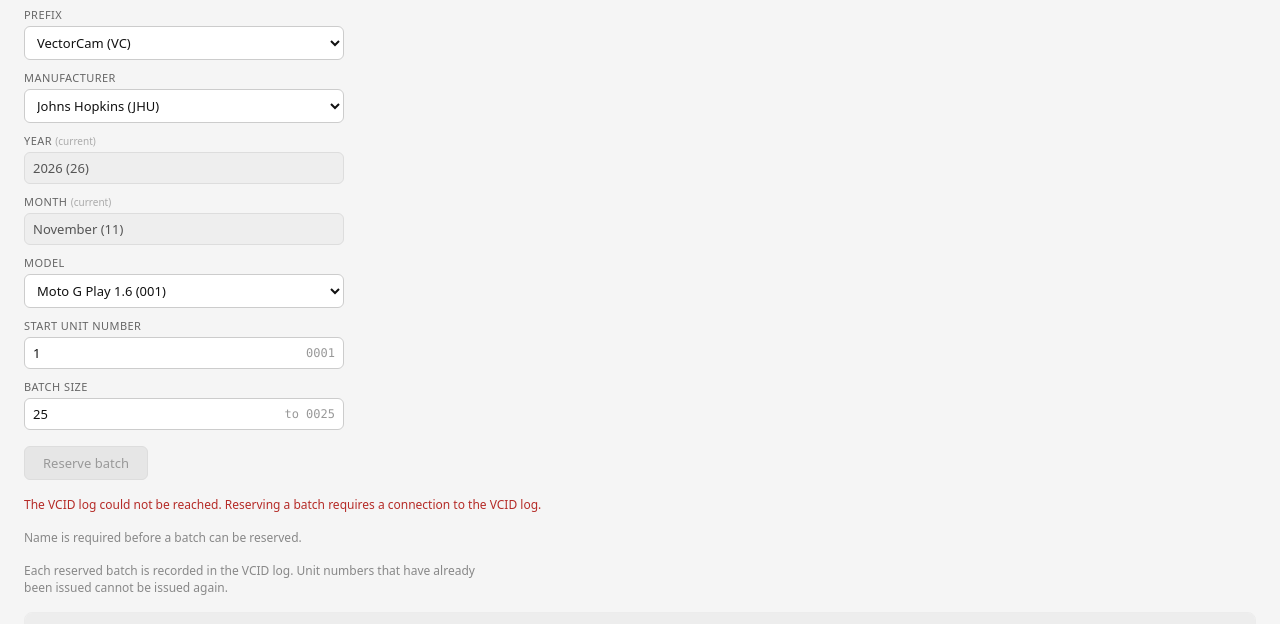
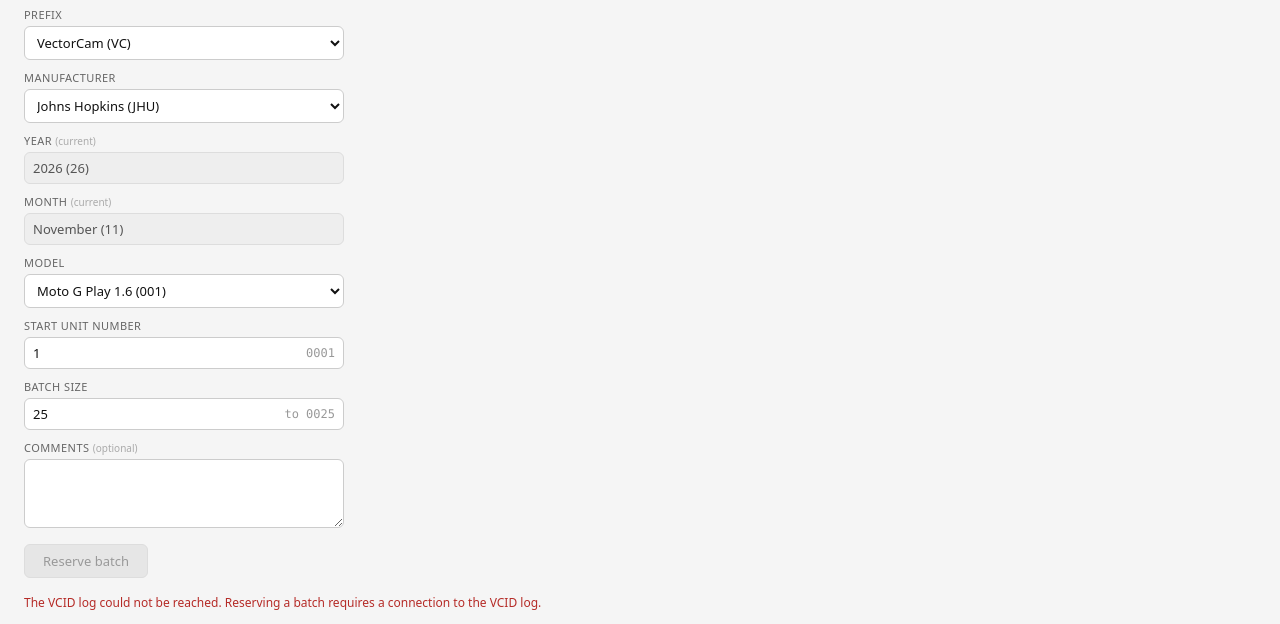
Before and after one commit to VectorCamHardware/VCID, a plain HTML site: page index.html in a window 1280 px wide. Shown: the part 122-746 px from the top of the page. Drawn offline with Linux system fonts and the light colour scheme; no server answers.

Commit message:
Add an optional Comments box, sent with each reserved batch
The comment is stored in the VCID log with every device in the batch
and the box is cleared after a successful reservation.

Co-Authored-By: Claude Opus 5.5 <noreply@anthropic.com>
Claude-Session: https://claude.ai/code/session_01PBrhtsi9kYw37yT8e4jvbp

```diff
--- a/index.html
+++ b/index.html
@@ -59,7 +59,8 @@
   .field label .range { font-size: 10px; color: #aaa; text-transform: none; letter-spacing: 0; }
 
   .field input,
-  .field select {
+  .field select,
+  .field textarea {
     padding: 6px 8px;
     font-size: 13px;
     border: 1px solid #ccc;
@@ -93,8 +94,11 @@
   /* Locked fields are filled in automatically and cannot be edited */
   .field input[readonly] { background: #eee; color: #555; border-color: #ddd; cursor: default; }
 
+  .field textarea { resize: vertical; min-height: 60px; line-height: 1.4; }
+
   .field input:focus,
-  .field select:focus { outline: 2px solid #4a90e2; outline-offset: 1px; }
+  .field select:focus,
+  .field textarea:focus { outline: 2px solid #4a90e2; outline-offset: 1px; }
   .field input.missing { border-color: #d9534f; }
   .required { color: #d9534f; }
 
@@ -281,6 +285,10 @@
         <span class="suffix" id="qtyPad"></span>
       </div>
     </div>
+    <div class="field">
+      <label for="comments">Comments <span class="range">(optional)</span></label>
+      <textarea id="comments" rows="3" maxlength="500"></textarea>
+    </div>
   </div>
 </div>
 
@@ -387,7 +395,7 @@ $('prefix').addEventListener('change', fillModels);
 const nameEl = $('opname');
 
 function operatorInfo() {
-  return { name: nameEl.value.trim() };
+  return { name: nameEl.value.trim(), comments: $('comments').value.trim() };
 }
 
 function setStatus(message, kind) {
@@ -573,7 +581,7 @@ async function doReserve() {
 
   let res;
   try {
-    res = await logRequest('POST', Object.assign({ action: 'reserve', name: operatorInfo().name }, keyParams(s),
+    res = await logRequest('POST', Object.assign({ action: 'reserve', name: operatorInfo().name, comments: operatorInfo().comments }, keyParams(s),
       { start: s.start, end: s.start + s.qty - 1 }));
   } catch (err) {
     logBusy = false;
@@ -607,6 +615,7 @@ async function doReserve() {
   }
 
   reserved = { record: r, list };
+  $('comments').value = '';
   showReserved();
   $('start').value = res.next_start;
   logNotice = null;
```
